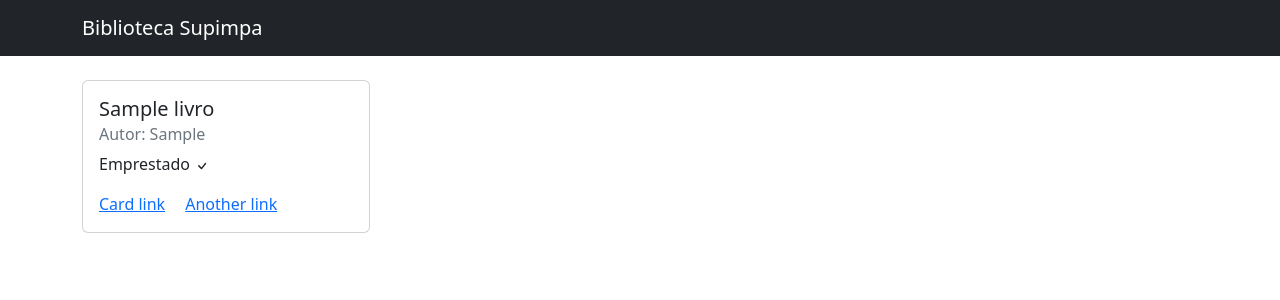
After one commit to devid8642/sistema-biblioteca, a Django app: page / in a window 1280 px wide. The commit adds this page. Shown: the top 300 px of the page. Run offline with Django 4.2, Linux system fonts and the light colour scheme; a user stored in the database is signed in; tables that the repository leaves empty hold one stand-in row (values such as "Sample post").

Commit message:
Implementada a listagem de livros na página inicial

```diff
--- a/biblioteca/urls.py
+++ b/biblioteca/urls.py
@@ -18,6 +18,6 @@ from django.urls import path, include
 
 urlpatterns = [
     path('admin/', admin.site.urls),
-    path('livro/', include('livro.urls')),
+    path('', include('livro.urls')),
     path('usuario/', include('usuarios.urls'))
 ]
--- a/livro/models.py
+++ b/livro/models.py
@@ -1,4 +1,5 @@
 from django.db import models
+from datetime import date
 
 class Categorias(models.Model):
 	nome = models.CharField(max_length = 30)
@@ -29,10 +30,12 @@ class Emprestimos(models.Model):
 	livro_emprestado = models.ForeignKey(Livros, on_delete = models.CASCADE)
 	data_emprestimo = models.DateField(auto_now_add = True)
 	data_devolucao = models.DateField(blank = True, null = True)
-	duracao_emprestimo = models.CharField(max_length = 30, null = True)
 
 	def __str__(self):
 		return self.nome_emprestado
 
+	def duracao_emprestimo(self):
+		return (date.today() - self.data_emprestimo).days
+
 	class Meta:
 		verbose_name = 'Emprestimo'
--- /dev/null
+++ b/livro/templates/home.html
@@ -0,0 +1,35 @@
+{% extends 'base.html' %}
+
+{% block 'titulo' %}Home{% endblock %}
+
+{% block 'conteudo' %}
+
+	<div class="container">
+		{% for livro in livros %}
+				<br>
+				<div class="card" style="width: 18rem;">
+					<div class="card-body">
+						<h5 class="card-title">{{ livro }}</h5>
+			    		<h6 class="card-subtitle mb-2 text-muted">Autor: {{ livro.autor }}</h6>
+			    		<p class="card-text">
+			    			{% if livro.emprestado %}
+			    				Emprestado
+			    				<svg xmlns="http://www.w3.org/2000/svg" width="16" height="16" fill="currentColor" class="bi bi-check" viewBox="0 0 16 16">
+			    					<path d="M10.97 4.97a.75.75 0 0 1 1.07 1.05l-3.99 4.99a.75.75 0 0 1-1.08.02L4.324 8.384a.75.75 0 1 1 1.06-1.06l2.094 2.093 3.473-4.425a.267.267 0 0 1 .02-.022z"/>
+								</svg>
+								<br>
+							{% else %}
+								Não está emprestrado
+								<svg xmlns="http://www.w3.org/2000/svg" width="16" height="16" fill="currentColor" class="bi bi-x-lg" viewBox="0 0 16 16">
+  									<path d="M2.146 2.854a.5.5 0 1 1 .708-.708L8 7.293l5.146-5.147a.5.5 0 0 1 .708.708L8.707 8l5.147 5.146a.5.5 0 0 1-.708.708L8 8.707l-5.146 5.147a.5.5 0 0 1-.708-.708L7.293 8 2.146 2.854Z"/>
+								</svg>
+							{% endif %}
+			    		</p>
+			    		<a href="#" class="card-link">Card link</a>
+			    		<a href="#" class="card-link">Another link</a>
+					</div>
+				</div>
+		{% endfor %}
+	</div>
+
+{% endblock %}
--- a/livro/urls.py
+++ b/livro/urls.py
@@ -2,5 +2,5 @@ from django.urls import path
 from . import views
 
 urlpatterns = [
-	path('', views.teste, name='teste')
+	path('', views.home, name='home')
 ]
--- a/livro/views.py
+++ b/livro/views.py
@@ -1,7 +1,20 @@
-from django.shortcuts import render
+from django.shortcuts import render, redirect
 from django.http import HttpResponse
+from .models import Livros, Emprestimos
+from datetime import date
 
 # Create your views here.
 
-def teste(request):
-	return HttpResponse('Olá Mundo!')
+def home(request):
+	usuario = request.user
+
+	if usuario.is_authenticated:
+		livros = Livros.objects.all()
+
+		context = {
+			'livros': livros,
+		}
+
+		return render(request, 'home.html', context)
+	else:
+		return redirect('/usuario/login/?status=4')
--- a/usuarios/views.py
+++ b/usuarios/views.py
@@ -11,7 +11,7 @@ def entrar(request):
 		usuario = authenticate(request, username = email, password = senha)
 		if usuario is not None:
 			login(request, usuario)
-			return redirect('/usuario/login/?status=0')
+			return redirect('/livro/')
 		else:
 			return redirect('/usuario/login/?status=3')
 	status = request.GET.get('status')
```
Also changed, not shown: usuarios/templates/login.html (+7 -5 lines), livro/migrations/0006_remove_emprestimos_duracao_emprestimo.py (added).
